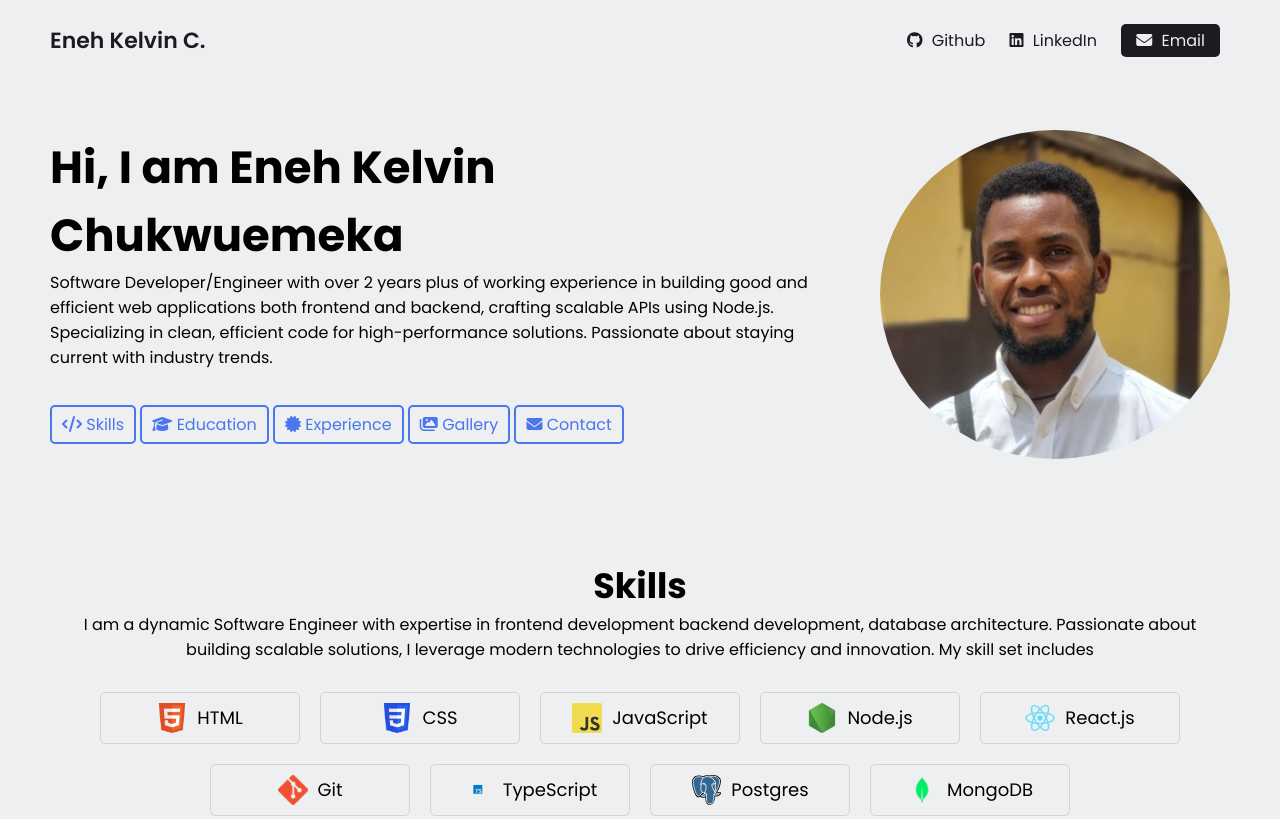
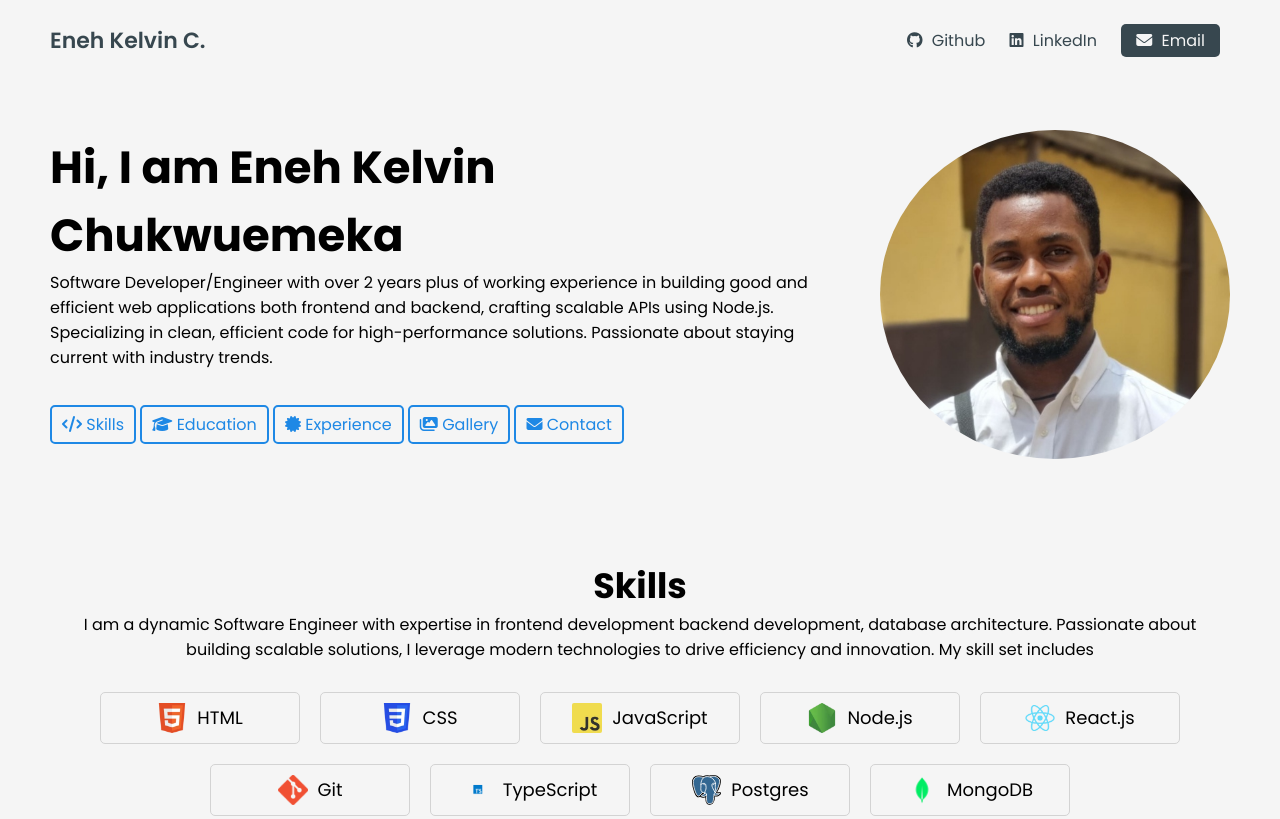
Before and after one commit to Kelvin-Teck/portfolio., a plain HTML site: page index.html in a window 1280 px wide. Shown: the top 819 px of the page. Drawn offline with Linux system fonts and the light colour scheme; a web font is replaced by a local one.

Commit message:
finishing touch

```diff
--- a/styles.css
+++ b/styles.css
@@ -1,13 +1,15 @@
+
 :root {
-  --primary-color-tint: #ffffff;
-  --secondary-color: #ffece5;
-  --tertiary-color: #ffd8c7;
-  --text-color-primary: #0d1216;
-  --text-color: #1a1c20;
-  --link-color: #4a76ee;
-  --background-color: #eeeff1;
+  --primary-color-tint: #fdfcfa;          /* Background/light surface */
+  --secondary-color: #e3f2fd;             /* Light blue tint */
+  --tertiary-color: #c8e6c9;              /* Muted green tint */
+  --text-color-primary: #102027;          /* Deep rich blue-grey */
+  --text-color: #37474f;                  /* Softer dark for general text */
+  --link-color: #1e88e5;                  /* Calmer but vibrant blue */
+  --background-color: #f5f5f5;            /* Slightly off-white */
+}
   /* #fffcfa */
-}
+
 
 * {
   box-sizing: border-box;
@@ -130,10 +132,11 @@ html {
 } */
 
 .blend {
-  background: linear-gradient(45%, #ffffff, #ffece5, #ffd8c7);
+  background: linear-gradient(45deg, #fdfcfa, #e3f2fd, #c8e6c9);
   background-size: 200% 200%;
   animation: gradientBreath 8s ease infinite;
 }
+
 
 .side-align {
   padding: 0 2rem;
```
